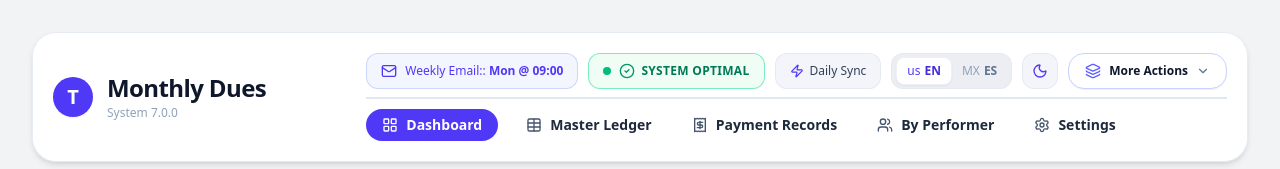
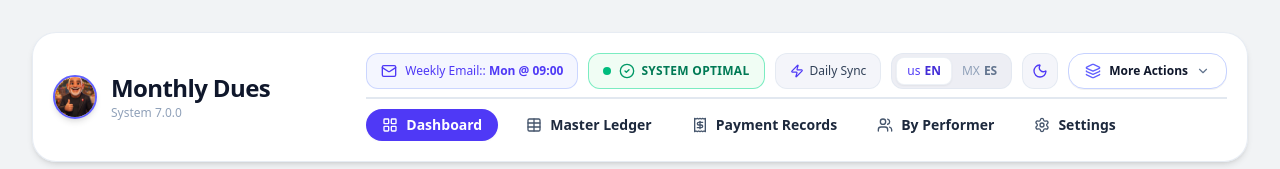
Before and after one commit to salsaguy-debug/2-Monthly-Dues, a React (Vite) app: page / in a window 1280 px wide. Shown: the top 169 px of the page. Built offline with nearby package versions, Linux system fonts and the light colour scheme; no server answers.

Commit message:
feat: add custom character logo and favicon to application header and browser tab

```diff
--- a/index.html
+++ b/index.html
@@ -4,6 +4,7 @@
     <meta charset="UTF-8" />
     <meta name="viewport" content="width=device-width, initial-scale=1.0" />
     <meta name="description" content="Tradición Financial System - Modular financial ledger, performer dues tracking, and executive summary dashboard." />
+    <link rel="icon" type="image/jpeg" href="./favicon.jpg" />
     <title>Tradición Financial System - Dues & Financial Ledger</title>
   </head>
   <body>
--- a/src/components/Header.tsx
+++ b/src/components/Header.tsx
@@ -97,9 +97,11 @@ export const Header: React.FC<HeaderProps> = ({
       <div className="flex flex-col lg:flex-row items-start lg:items-center justify-between gap-4">
         {/* Logo & Title */}
         <div className="flex items-center space-x-3.5 shrink-0">
-          <div className="w-10 h-10 bg-indigo-600 rounded-full flex items-center justify-center text-white font-bold text-xl shadow-xs shrink-0">
-            T
-          </div>
+          <img
+            src="./logo.jpg"
+            alt="Logo"
+            className="w-11 h-11 rounded-full object-cover shadow-md border-2 border-indigo-500 shrink-0"
+          />
           <div>
             <h1 className="text-xl sm:text-2xl font-bold tracking-tight text-slate-900 dark:text-white leading-tight">
               {language === 'es' ? 'Cuotas Mensuales' : 'Monthly Dues'}
```
Also changed, not shown: public/favicon.jpg (added), public/logo.jpg (added).
